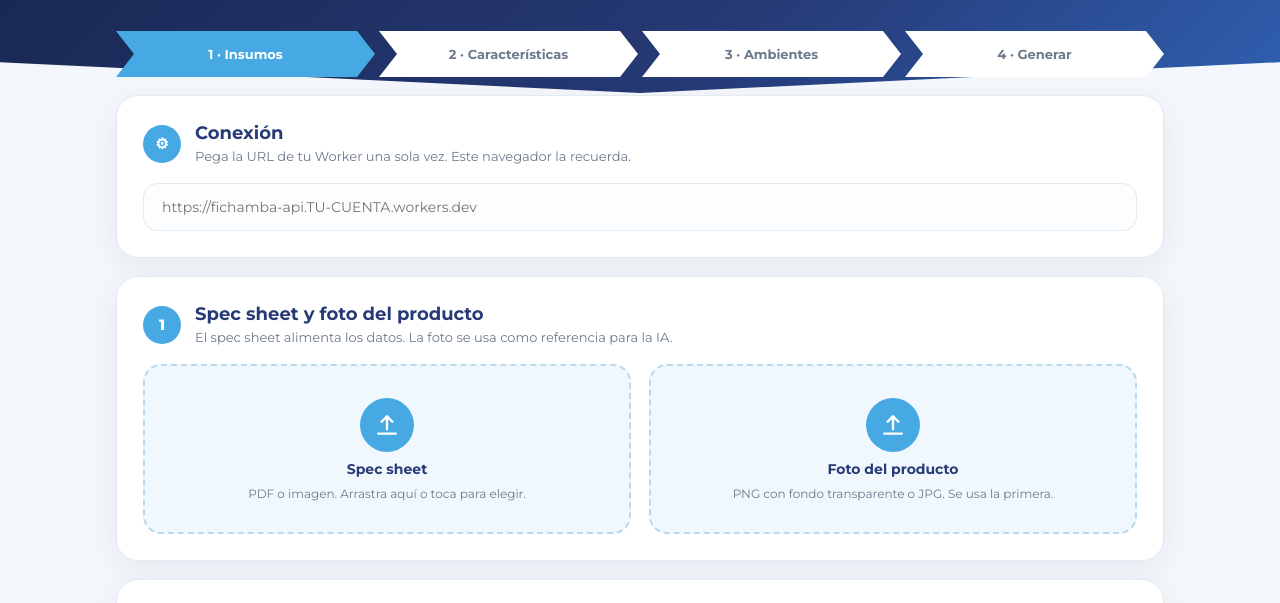
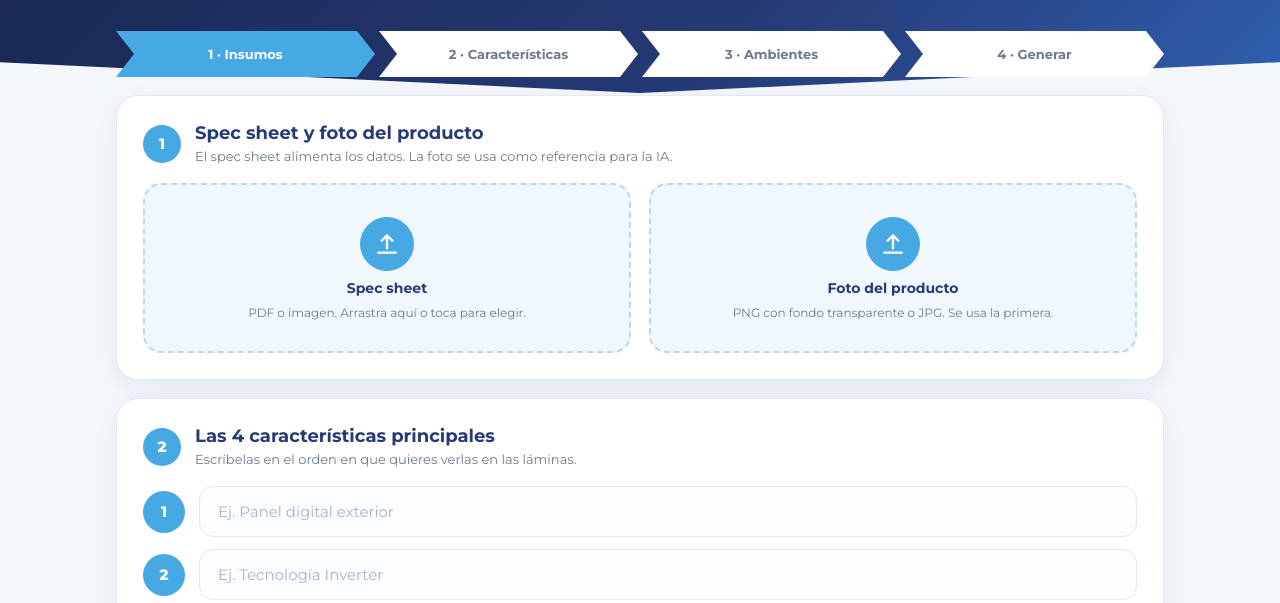
Before and after one commit to cdizquierdoc-hub/FOCO, a plain HTML site: page index.html in a window 1280 px wide. Shown: the part 127-730 px from the top of the page. Drawn offline with nearby package versions, Linux system fonts and the light colour scheme.

Commit message:
URL del Worker fija, prompt de ambiente a pantalla completa y mensaje de error claro
Co-Authored-By: Claude Haiku 5.5 <noreply@anthropic.com>
Claude-Session: https://claude.ai/code/session_01KZkkTXL2CoNRUTa7LNC7Fu

```diff
--- a/index.html
+++ b/index.html
@@ -112,16 +112,7 @@
     <div class="paso" id="p4">4 · Generar</div>
   </nav>
 
-  <section class="card">
-    <div class="card-h">
-      <div class="num">⚙</div>
-      <div>
-        <h2>Conexión</h2>
-        <small>Pega la URL de tu Worker una sola vez. Este navegador la recuerda.</small>
-      </div>
-    </div>
-    <input type="url" id="urlWorker" class="campo-url" placeholder="https://fichamba-api.TU-CUENTA.workers.dev">
-  </section>
+  <input type="hidden" id="urlWorker" value="https://fichamba-api.cdizquierdoc.workers.dev">
 
   <section class="card">
     <div class="card-h">
@@ -694,7 +685,7 @@ async function llamarWorker(ruta, cuerpo) {
 }
 
 function promptIntegrado(ambiente, nombreProducto) {
-  return `Fotografía publicitaria realista de catálogo, horizontal 16:9. Escena: ${ambiente} ` +
+  return `Fotografía publicitaria realista de catálogo, horizontal 16:9, a pantalla completa, de borde a borde, sin bordes, sin márgenes ni color sólido de fondo. Escena: ${ambiente} ` +
     `Coloca EXACTAMENTE el producto de la imagen de referencia (${nombreProducto}) dentro de la escena, de frente y bien integrado: ` +
     `misma forma, mismo color, mismos paneles, logotipo y pantalla que la referencia, sin inventar detalles ni cambiar el diseño. ` +
     `Iluminación y sombras coherentes con el ambiente y sombra natural sobre el piso. ` +
@@ -710,7 +701,7 @@ async function obtenerAmbiente(tipo, ambienteDescripcion, nombreProducto) {
     const { imagen_base64, media_type } = await llamarWorker("/api/imagen", cuerpo);
     return { img: await cargarImagen(`data:${media_type};base64,${imagen_base64}`), integrado: true };
   } catch (e) {
-    error((($("error").textContent) ? $("error").textContent + "\n" : "") + `Ambiente "${tipo}" con respaldo: ${e.message}`);
+    error((($("error").textContent) ? $("error").textContent + "\n" : "") + `No se pudo generar el ambiente "${tipo}" con IA (se usó un fondo de respaldo). Motivo: ${e.message}`);
     return { img: escenaRespaldo(tipo), integrado: false };
   }
 }
@@ -834,7 +825,7 @@ async function iniciar() {
   };
   estado.logo = await cargarImagen("assets/logo_smc_blanco.png");
   await precargarIconos();
-  try { $("urlWorker").value = localStorage.getItem("smc_worker_url") || ""; } catch (e) { /* sin almacenamiento */ }
+  try { $("urlWorker").value = localStorage.getItem("smc_worker_url") || $("urlWorker").value; } catch (e) { /* sin almacenamiento */ }
 }
 
 $("urlWorker").addEventListener("change", () => {
```
